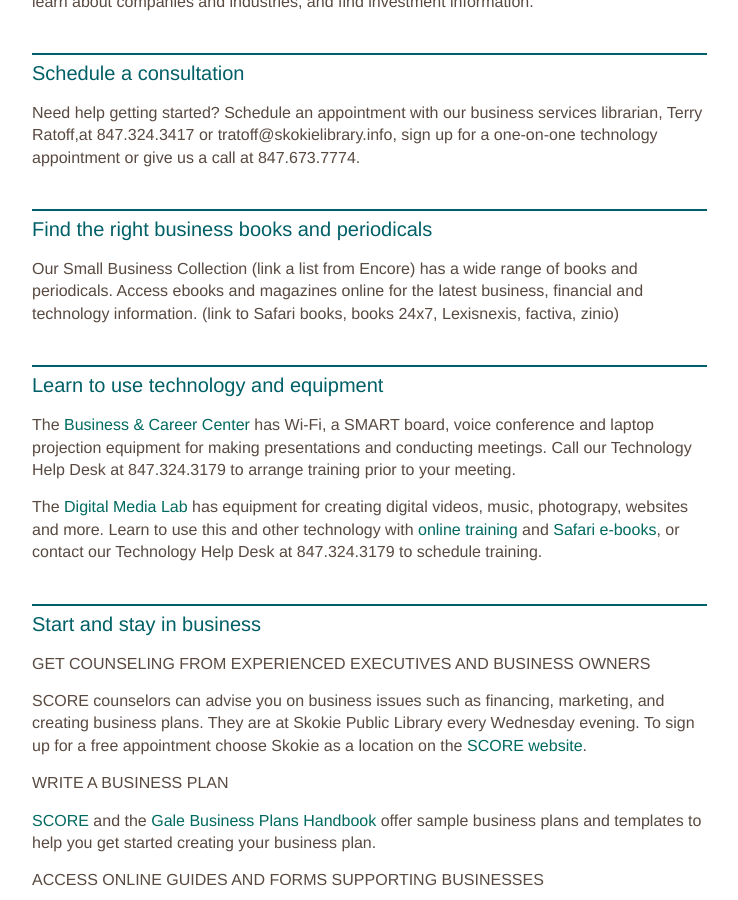
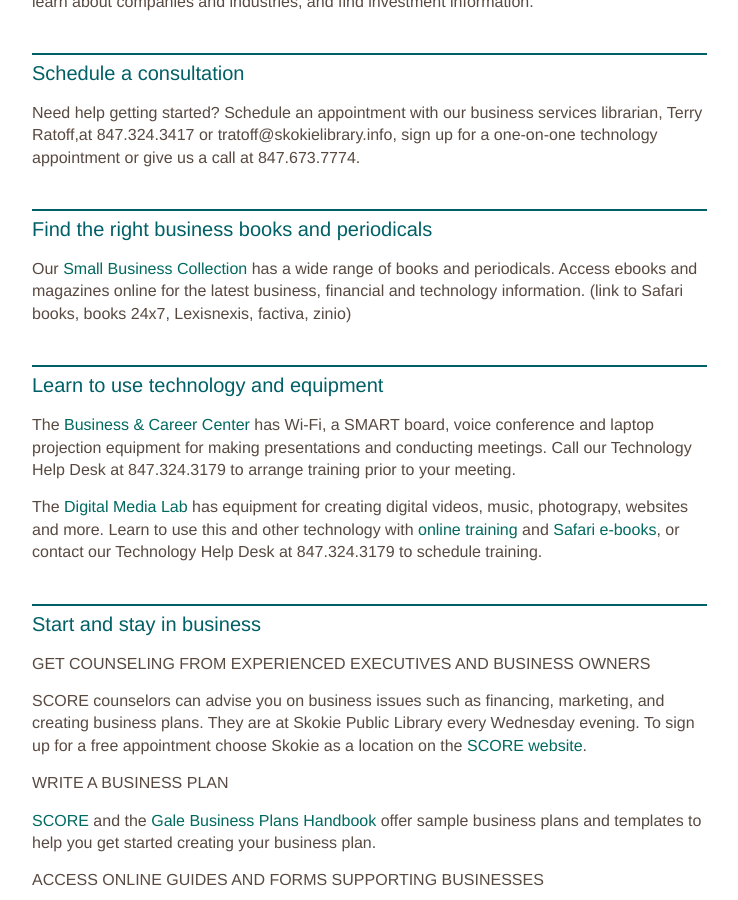
Before and after one commit to skokielibrary/spl-content, a Jekyll site: the page built from _content/terry/services--business-services.markdown, in a window 1280 px wide and 900 px high, scrolled down 553 px. Shown: the whole window, without its empty margins (126-864 px from the left). Built offline with Jekyll 4.4.1, drawn with Linux system fonts in a browser that asks for light colours.

Commit message:
Updated services--business-services.markdown

```diff
--- a/_content/terry/services--business-services.markdown
+++ b/_content/terry/services--business-services.markdown
@@ -16,7 +16,7 @@ Creating lists of new home owners, generating leads, mapping your competition an
 Need help getting started? Schedule an appointment with our business services librarian, Terry Ratoff,at 847.324.3417 or tratoff@skokielibrary.info, sign up for a one-on-one technology appointment or give us a call at 847.673.7774.
 
 ##Find the right business books and periodicals
-Our Small Business Collection (link a list from Encore) has a wide range of books and periodicals. Access ebooks and magazines online for the latest business, financial and technology information. (link to Safari books, books 24x7, Lexisnexis, factiva, zinio)
+Our [Small Business Collection](http://encore.skokielibrary.info/iii/encore/search/C__S%28business%29%20f%3An%20c%3A2%20b%3Azrfb%20l%3Aeng__Orightresult__U?lang=eng&suite=beta) has a wide range of books and periodicals. Access ebooks and magazines online for the latest business, financial and technology information. (link to Safari books, books 24x7, Lexisnexis, factiva, zinio)
 
 ##Learn to use technology and equipment
 The [Business & Career Center](Business & Career Center page) has Wi-Fi, a SMART board, voice conference and laptop projection equipment for making presentations and conducting meetings. Call our Technology Help Desk at 847.324.3179 to arrange training prior to your meeting.
```
